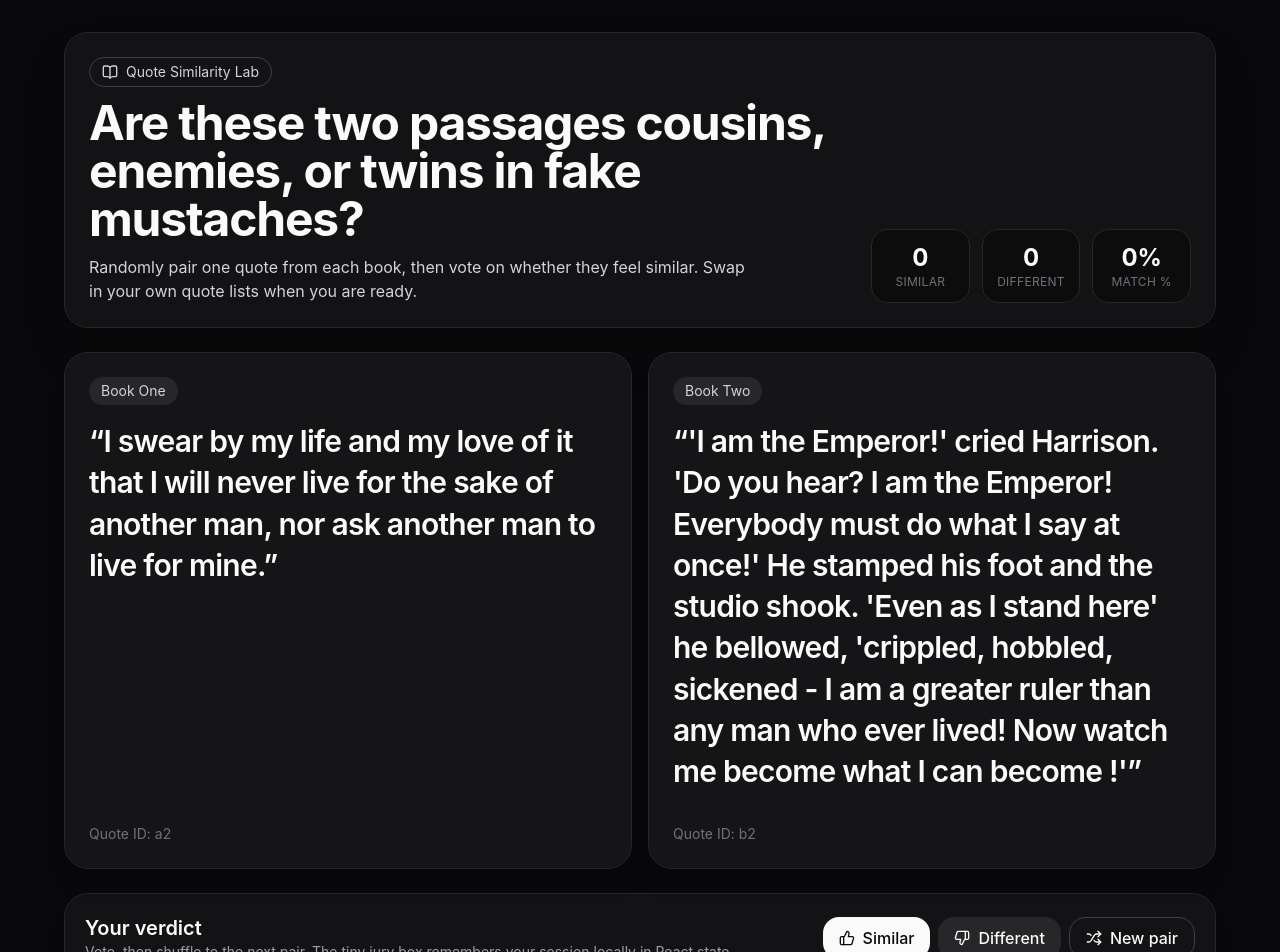
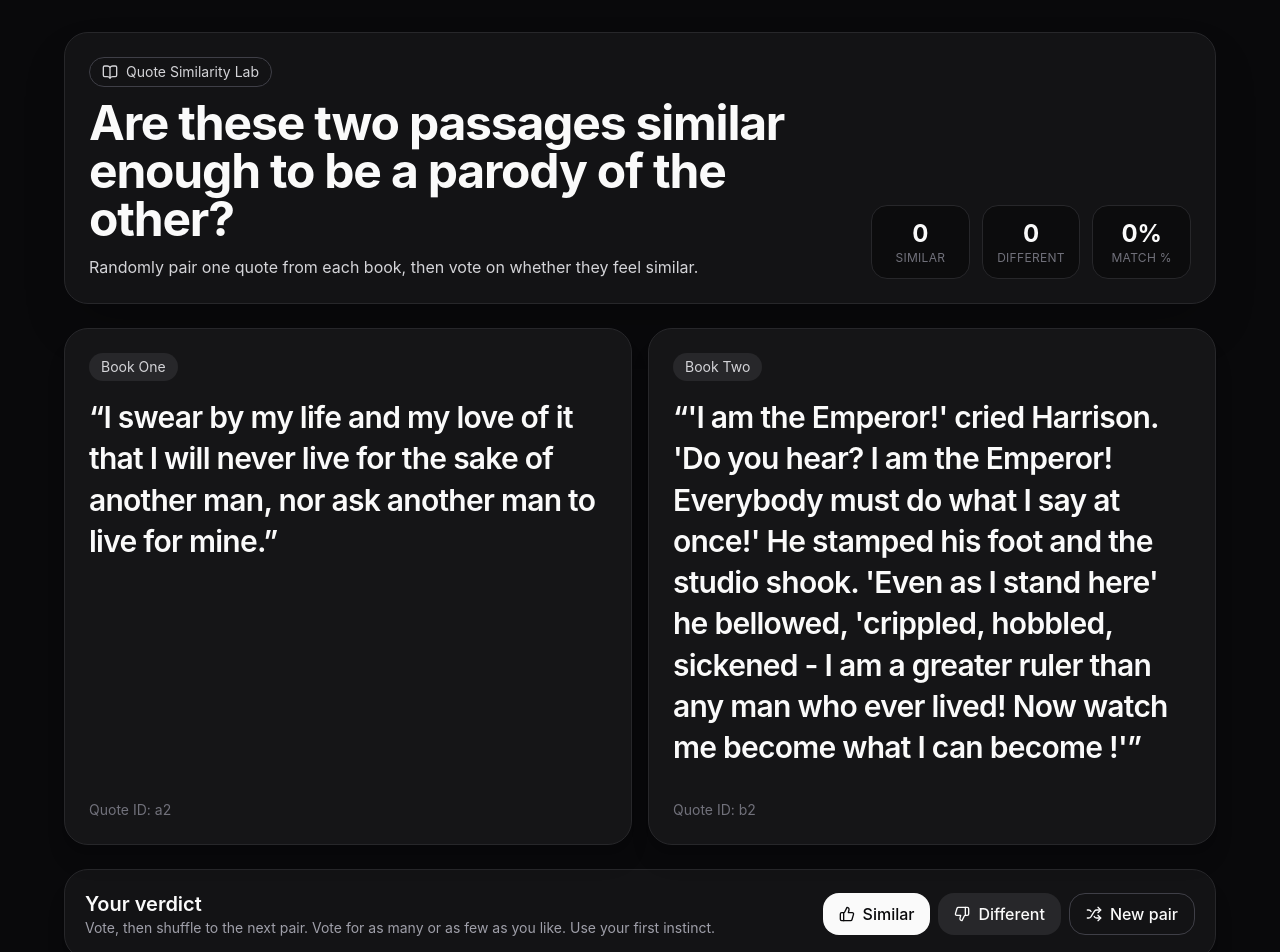
Before and after one commit to zudijyr/quote-voter, a React (Vite) app: page / in a window 1280 px wide. Shown: the top 952 px of the page. Built offline with nearby package versions, Linux system fonts and the light colour scheme; no server answers; the database is empty.

Commit message:
changed app text description

```diff
--- a/src/App.jsx
+++ b/src/App.jsx
@@ -121,10 +121,10 @@ export default function QuoteSimilarityVoter() {
               Quote Similarity Lab
             </div>
             <h1 className="text-3xl font-bold tracking-tight sm:text-5xl">
-              Are these two passages cousins, enemies, or twins in fake mustaches?
+              Are these two passages similar enough to be a parody of the other?
             </h1>
             <p className="mt-3 max-w-2xl text-zinc-300">
-              Randomly pair one quote from each book, then vote on whether they feel similar. Swap in your own quote lists when you are ready.
+              Randomly pair one quote from each book, then vote on whether they feel similar.
             </p>
           </div>
 
@@ -166,7 +166,7 @@ export default function QuoteSimilarityVoter() {
             <div>
               <h2 className="text-xl font-semibold">Your verdict</h2>
               <p className="text-sm text-zinc-400">
-                Vote, then shuffle to the next pair. The tiny jury box remembers your session locally in React state.
+                Vote, then shuffle to the next pair. Vote for as many or as few as you like. Use your first instinct.
               </p>
             </div>
 
```
